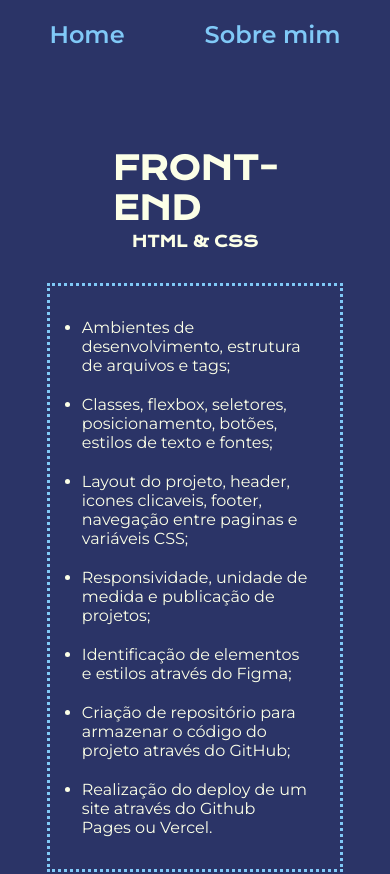
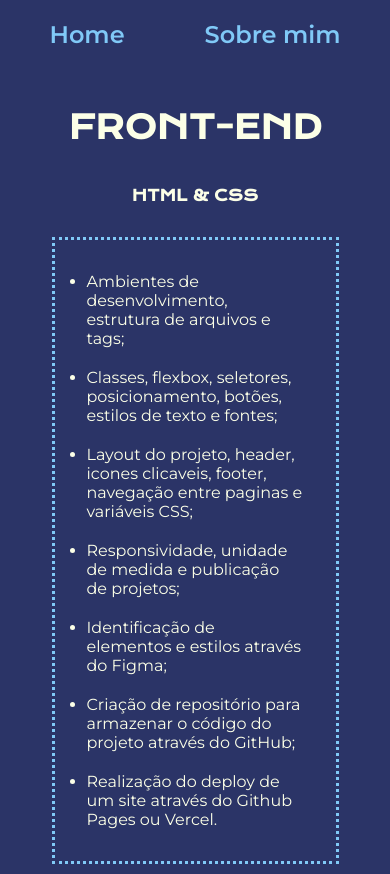
Before and after one commit to thaistech/portfolio, a plain HTML site: page skills.html in a window 390 px wide. Shown: the top 874 px of the page. Drawn offline with nearby package versions, Linux system fonts and the light colour scheme.

Commit message:
Alteração @midea
Classes:
.apresentacao__skill
.apresentacao__skill__titulo
.apresentacao__skill__lista

```diff
--- a/styles/style.css
+++ b/styles/style.css
@@ -276,7 +276,9 @@ h2:hover + ul {
     }
 
 
-    .apresentacao__skill {
+     .apresentacao__skill {
+        padding: 0em 2em;
+        margin: 5%;
         grid-template-columns: none !important;
 
     }
@@ -284,6 +286,8 @@ h2:hover + ul {
 
     .apresentacao__skill__titulo {
         font-size: 2rem;
+        padding: 5%;
+        margin: 5%;
         display: flex;
         justify-content: center;
         align-items: center;
@@ -296,4 +300,5 @@ h2:hover + ul {
 
    }
 
+
 }
```
